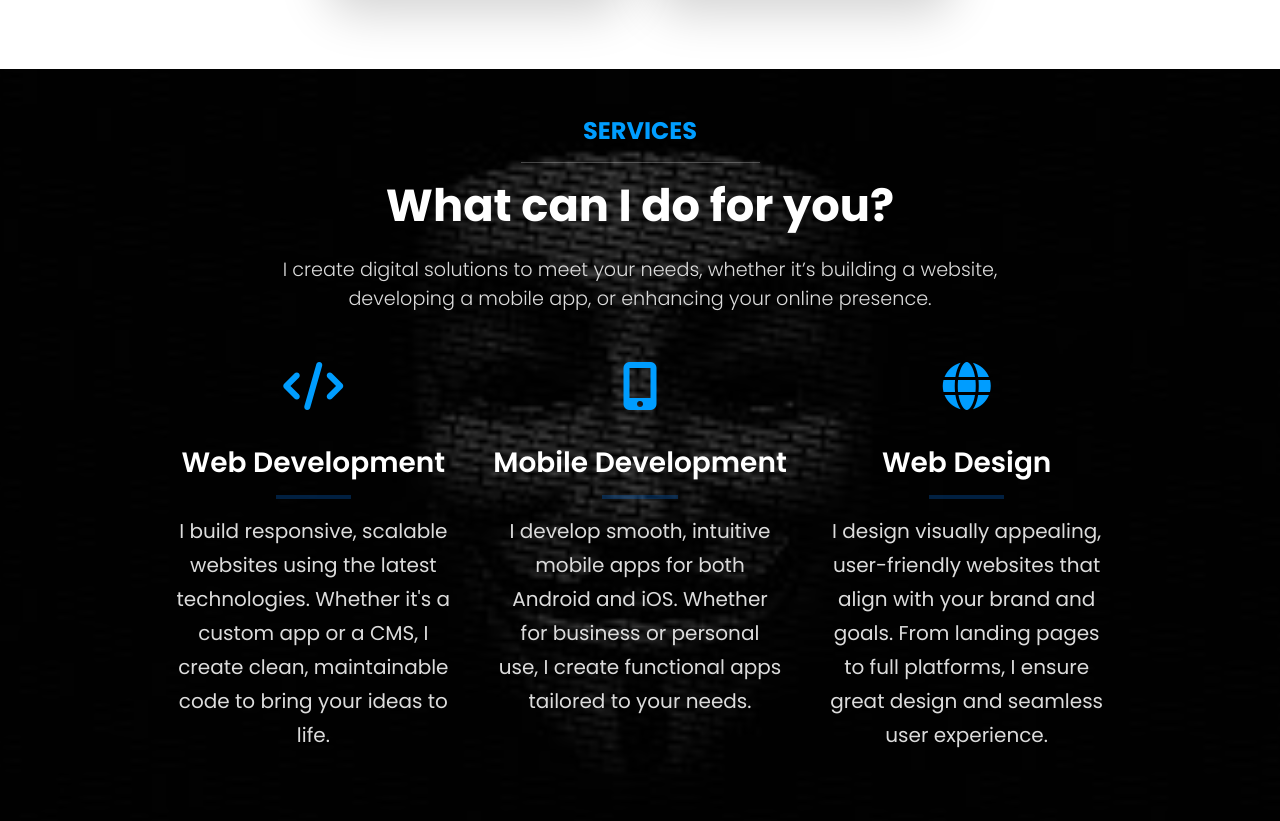
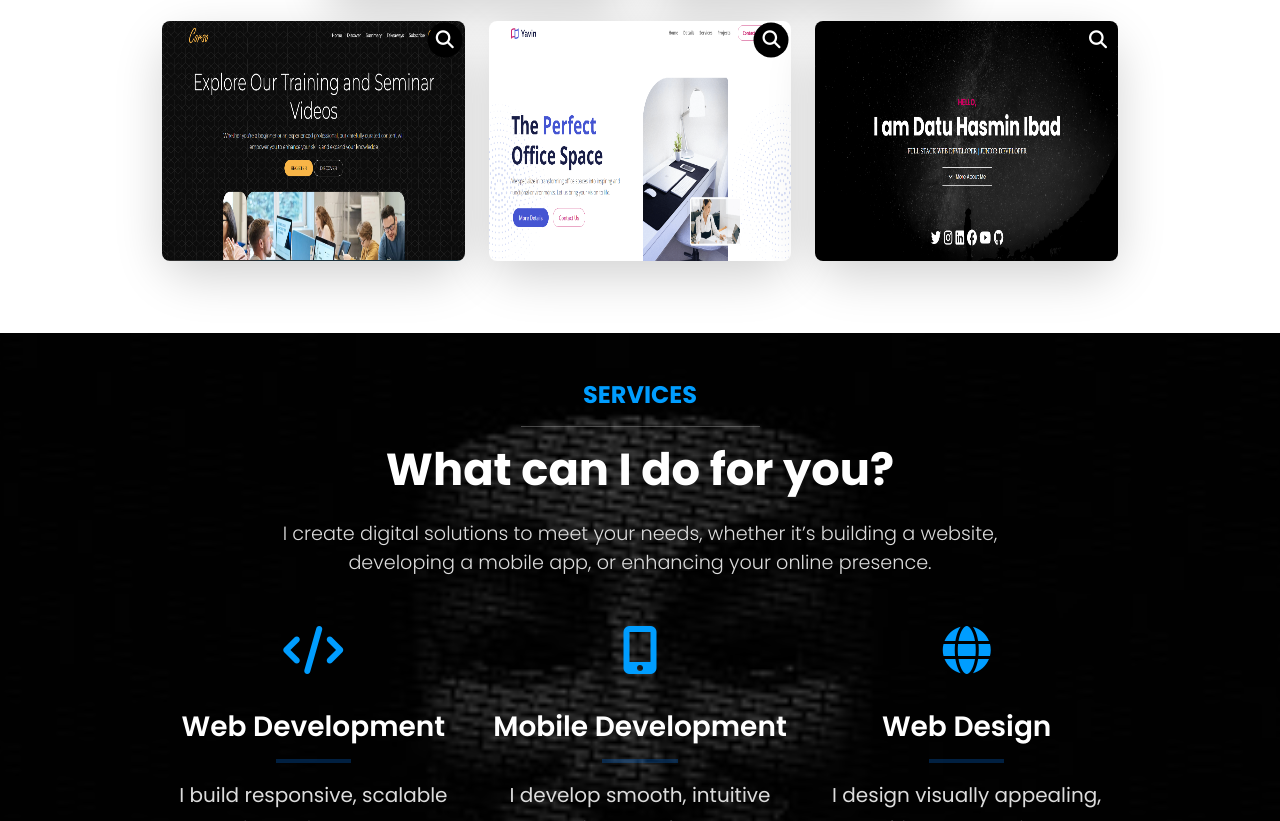
Before and after one commit to dhiSSCGi/act_portfolio, a website: page index.html in a window 1280 px wide. Shown: the part 2698-3519 px from the top of the page. Drawn offline with Linux system fonts and the light colour scheme.

Commit message:
Adding new projects in portfolio section

```diff
--- a/index.html
+++ b/index.html
@@ -555,6 +555,65 @@
               <div class="badge">React Native</div>
             </div>
           </div>
+          <div class="col-md-4 mb-4">
+            <div class="project shadow-lg rounded-5 position-relative">
+              <a
+                href="images/Corso.png"
+                data-lightbox="images"
+                data-title="Corso Webpage"
+                ><img
+                  src="images/Corso.png"
+                  alt="Corso Landing Page"
+                  class="img-fluid rounded-3"
+              /></a>
+              <div class="view-btn-container">
+                <a href="https://dhisscgi.github.io/corso/" target="_blank"
+                  ><i class="fas fa-magnifying-glass"></i
+                ></a>
+              </div>
+              <div class="badge">Bootstrap, HTML & CSS</div>
+            </div>
+          </div>
+          <div class="col-md-4 mb-4">
+            <div class="project shadow-lg rounded-5 position-relative">
+              <a
+                href="images/Yavin.png"
+                data-lightbox="images"
+                data-title="Yavin Webpage"
+                ><img
+                  src="images/Yavin.png"
+                  alt="Yavin Landing Page"
+                  class="img-fluid rounded-3"
+              /></a>
+              <div class="view-btn-container">
+                <a href="https://dhisscgi.github.io/yavin/" target="_blank"
+                  ><i class="fas fa-magnifying-glass"></i
+                ></a>
+              </div>
+              <div class="badge">Bootstrap, HTML & CSS</div>
+            </div>
+          </div>
+          <div class="col-md-4 mb-4">
+            <div class="project shadow-lg rounded-5 position-relative">
+              <a
+                href="images/Bootstrap-Portfolio.png"
+                data-lightbox="images"
+                data-title="Bootstrap Portfolio"
+                ><img
+                  src="images/Bootstrap-Portfolio.png"
+                  alt="Bootstrap-Portfolio Landing Page"
+                  class="img-fluid rounded-3"
+              /></a>
+              <div class="view-btn-container">
+                <a
+                  href="https://ibad-bootstrap-portfolio.netlify.app/"
+                  target="_blank"
+                  ><i class="fas fa-magnifying-glass"></i
+                ></a>
+              </div>
+              <div class="badge">Bootstrap, HTML & CSS</div>
+            </div>
+          </div>
           <!-- <div class="col-md-4 mb-4">
             <div class="project shadow-lg rounded-5 position-relative">
               <a
```
Also changed, not shown: images/Bootstrap-Portfolio.png (added), images/Corso.png (added), images/Yavin.png (added).
